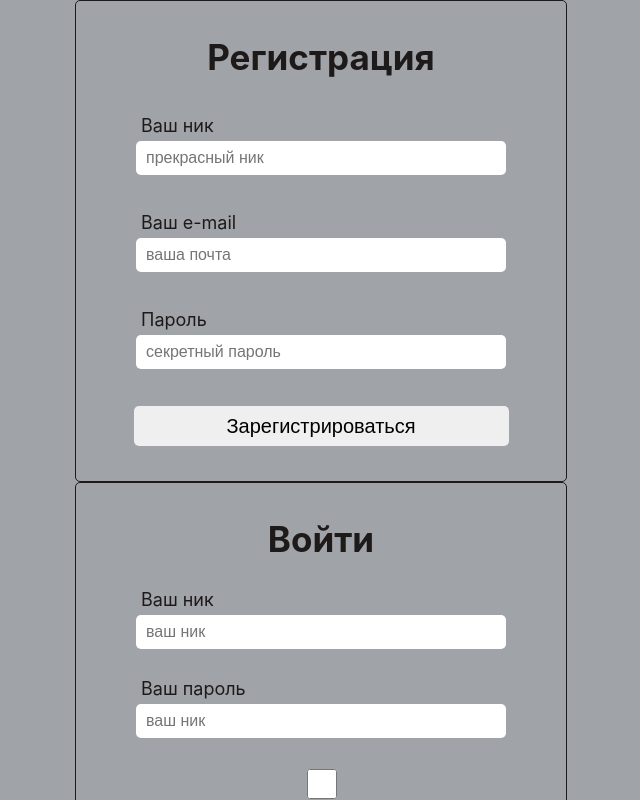
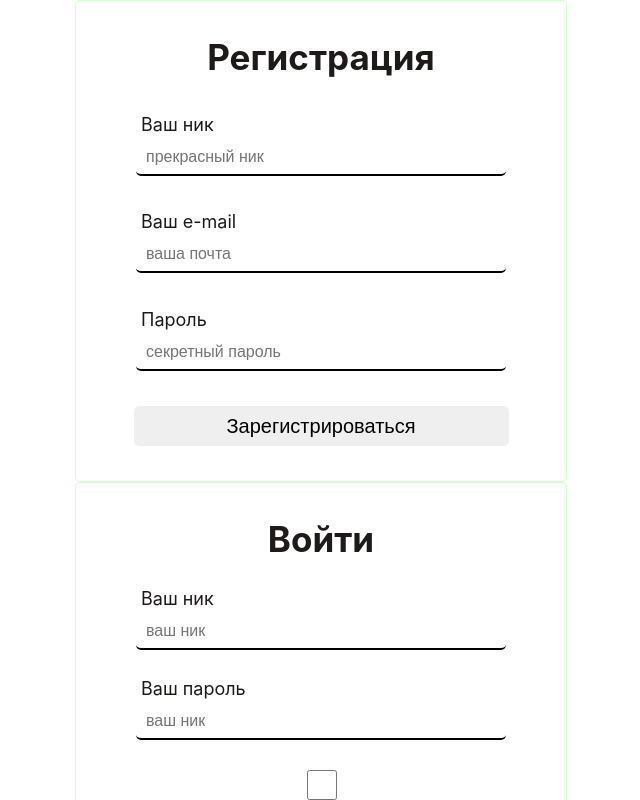
Before and after one commit to student-Alex-Bond/test-constructor, a React (Create React App) app: page / in a window 1280 px wide. Shown: the top 800 px of the page, without its empty margins (319-959 px from the left). Built offline with nearby package versions, Linux system fonts and the light colour scheme.

Commit message:
some change

```diff
--- a/src/App.css
+++ b/src/App.css
@@ -14,7 +14,7 @@
 }
 
 .App-header {
-  background-color: #a0a3a8;
+  background-color: white;
   min-height: 100vh;
   display: flex;
   flex-direction: column;
--- a/src/components/Registration/Registration.module.css
+++ b/src/components/Registration/Registration.module.css
@@ -1,6 +1,6 @@
 .wrapper {
     width: 420px;
-    border: 1px solid;
+    border: 1px solid #d3ffce;
     border-radius: 5px;
     padding:  35px;
 }
@@ -22,11 +22,13 @@
     width: 350px;
     height: 30px;
     border-radius: 5px;
-    border: none;
+    border: 0;
     font-size: 16px;
     padding: 2px 10px;
+    border-bottom: 2px solid black;
+    outline: 0;
+}
 
-}
 
 .form button {
     font-size: 20px;
```
